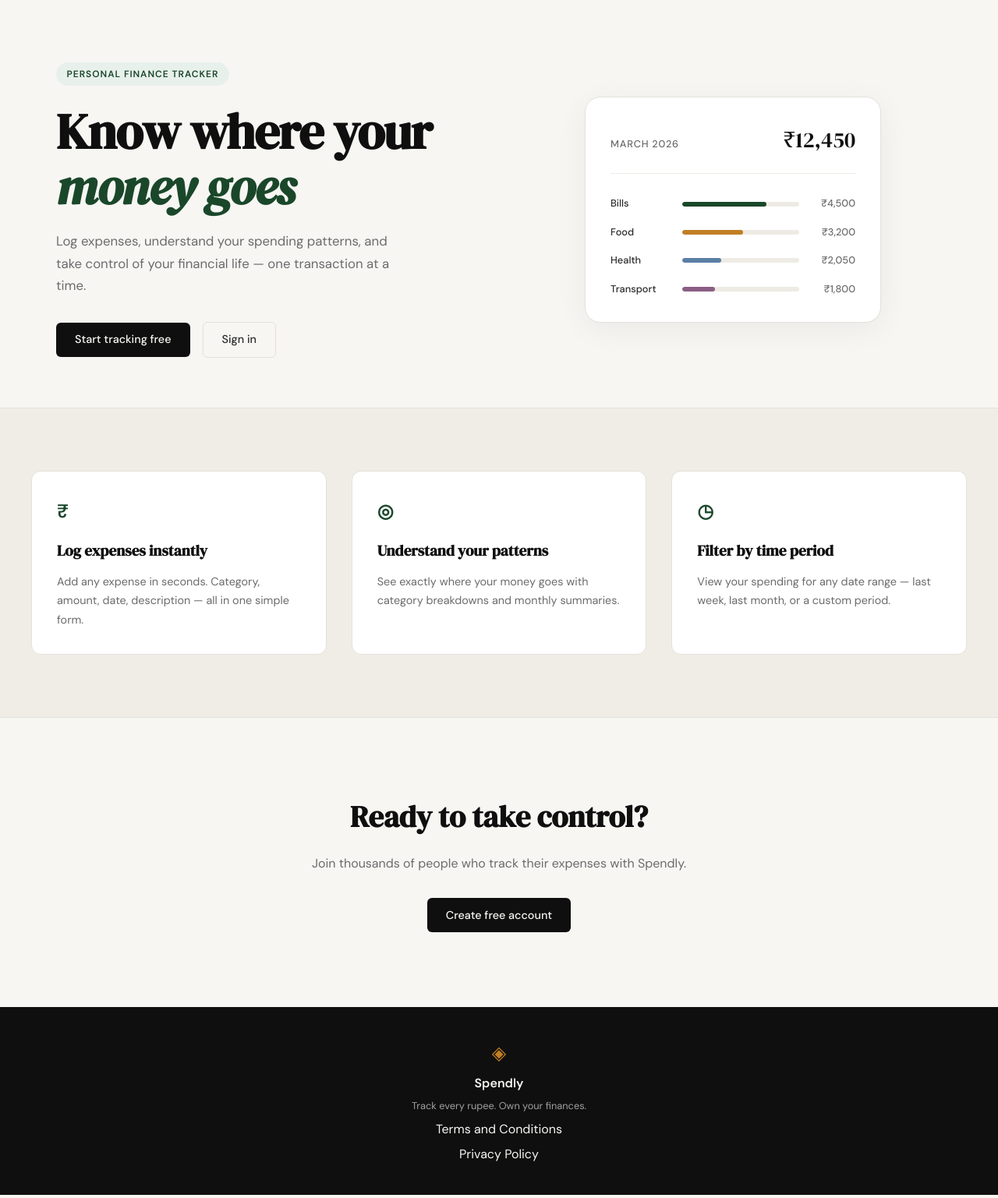
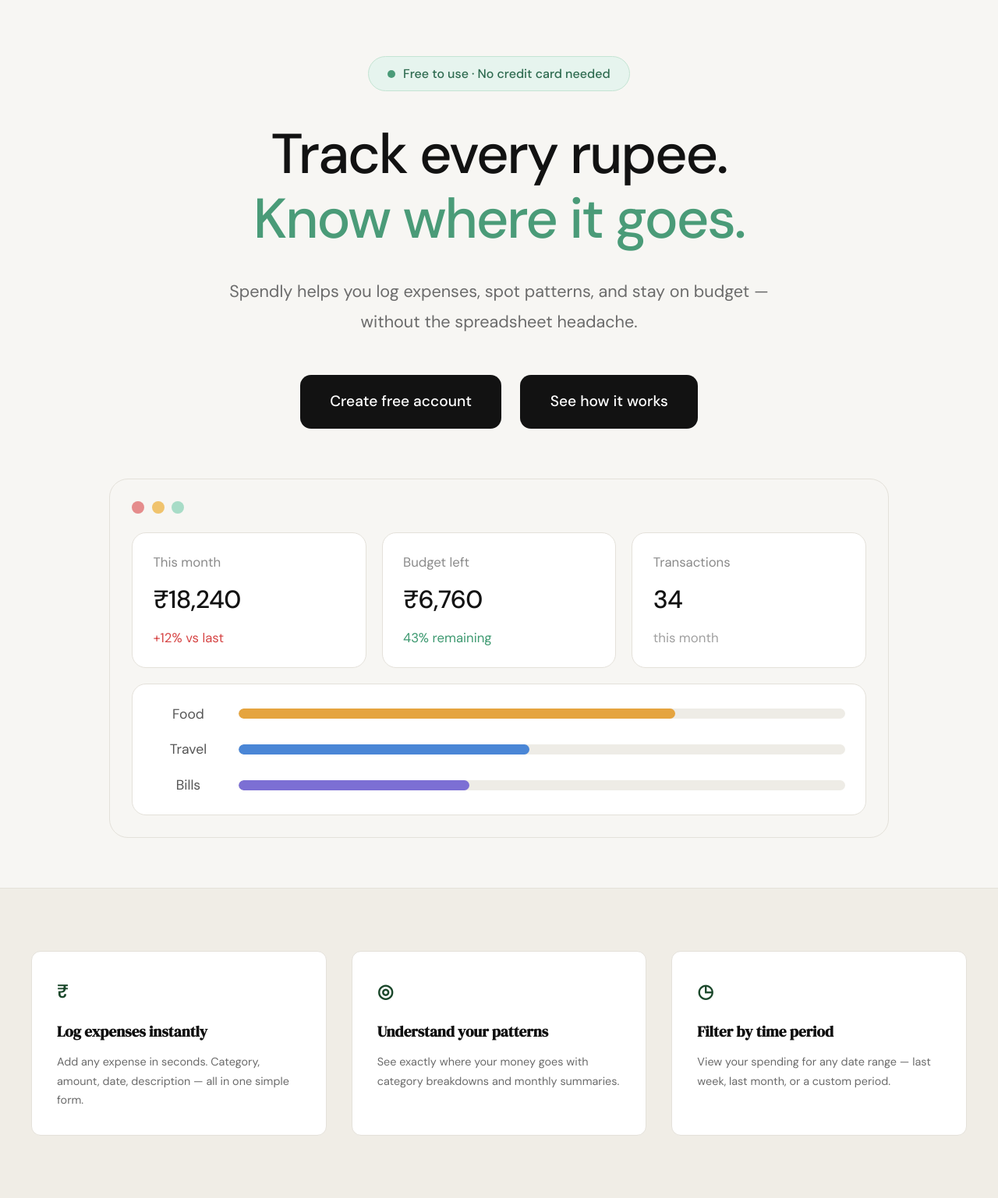
Before and after one commit to rrathore10/Spendly, a Flask app: page / in a window 1280 px wide. Shown: the part 61-1598 px from the top of the page at 78% size. Run offline with Flask 3, Linux system fonts and the light colour scheme.

Commit message:
Update landing page hero section
Co-Authored-By: Claude Sonnet 5.5 <noreply@anthropic.com>

```diff
--- a/static/css/style.css
+++ b/static/css/style.css
@@ -124,137 +124,187 @@ a { color: inherit; text-decoration: none; }
 /* ------------------------------------------------------------------ */
 
 .hero {
-    padding: 5rem 2rem 4rem;
-    display: grid;
-    grid-template-columns: 1fr 1fr;
+    padding: 4.5rem 2rem 4rem;
+    display: flex;
+    flex-direction: column;
+    align-items: center;
     gap: 4rem;
-    align-items: center;
     max-width: var(--max-width);
     margin: 0 auto;
+    text-align: center;
 }
 
 .hero-badge {
-    display: inline-block;
-    background: var(--accent-light);
-    color: var(--accent);
-    font-size: 0.75rem;
-    font-weight: 600;
-    letter-spacing: 0.08em;
-    text-transform: uppercase;
-    padding: 0.35rem 0.85rem;
+    display: inline-flex;
+    align-items: center;
+    gap: 0.6rem;
+    background: #e6f4ee;
+    border: 1px solid #c4e4d3;
+    color: #2d6a4f;
+    font-size: 1rem;
+    font-weight: 500;
+    padding: 0.55rem 1.5rem;
     border-radius: 999px;
-    margin-bottom: 1.5rem;
+    margin-bottom: 2.5rem;
+}
+
+.hero-badge-dot {
+    width: 10px;
+    height: 10px;
+    border-radius: 50%;
+    background: #4a9b78;
 }
 
 .hero-title {
-    font-family: var(--font-display);
-    font-size: clamp(2.5rem, 5vw, 4rem);
-    line-height: 1.1;
-    letter-spacing: -0.02em;
-    color: var(--ink);
-    margin-bottom: 1.25rem;
+    font-family: var(--font-body);
+    font-size: clamp(2.5rem, 6vw, 4.5rem);
+    font-weight: 500;
+    line-height: 1.15;
+    letter-spacing: -0.03em;
+    color: #121212;
+    margin-bottom: 2rem;
 }
 
-.hero-title em {
-    font-style: italic;
-    color: var(--accent);
-}
+.hero-title-accent { color: #4a9b78; }
 
 .hero-subtitle {
-    font-size: 1.05rem;
+    font-size: 1.35rem;
     color: var(--ink-muted);
-    line-height: 1.7;
-    max-width: 460px;
-    margin-bottom: 2rem;
+    line-height: 1.8;
+    max-width: 720px;
+    margin: 0 auto 3rem;
 }
 
 .hero-actions {
     display: flex;
-    gap: 1rem;
+    gap: 1.5rem;
     align-items: center;
+    justify-content: center;
 }
 
+.btn-hero {
+    display: inline-block;
+    background: #121212;
+    color: #fff;
+    padding: 1.2rem 2.4rem;
+    border-radius: 14px;
+    font-family: var(--font-body);
+    font-size: 1.2rem;
+    font-weight: 500;
+    text-decoration: none;
+    transition: background 0.2s;
+}
+
+.btn-hero:hover { background: var(--accent); }
+
 /* ------------------------------------------------------------------ */
-/* Mock card (hero visual)                                             */
+/* Dashboard preview (hero visual)                                     */
 /* ------------------------------------------------------------------ */
 
 .hero-visual {
-    display: flex;
-    justify-content: center;
+    width: 100%;
+    max-width: 1000px;
 }
 
-.mock-card {
+.dash-card {
+    background: var(--paper);
+    border: 1px solid var(--border);
+    border-radius: 24px;
+    padding: 1.75rem 1.75rem 1.75rem;
+    text-align: left;
+}
+
+.dash-dots {
+    display: flex;
+    gap: 0.6rem;
+    margin-bottom: 1.5rem;
+}
+
+.dash-dot {
+    width: 16px;
+    height: 16px;
+    border-radius: 50%;
+}
+
+.dash-dot-red { background: #e58c8c; }
+.dash-dot-yellow { background: #f0c36d; }
+.dash-dot-green { background: #a8dcc7; }
+
+.dash-stats {
+    display: grid;
+    grid-template-columns: repeat(3, 1fr);
+    gap: 1.25rem;
+    margin-bottom: 1.25rem;
+}
+
+.dash-stat {
+    display: flex;
+    flex-direction: column;
+    gap: 0.6rem;
     background: var(--paper-card);
     border: 1px solid var(--border);
-    border-radius: var(--radius-lg);
-    padding: 2rem;
-    width: 100%;
-    max-width: 380px;
-    box-shadow: 0 8px 40px rgba(0,0,0,0.06);
+    border-radius: 18px;
+    padding: 1.5rem 1.65rem;
 }
 
-.mock-card-header {
-    display: flex;
-    justify-content: space-between;
-    align-items: baseline;
-    margin-bottom: 1.75rem;
-    padding-bottom: 1.25rem;
-    border-bottom: 1px solid var(--border-soft);
+.dash-stat-label {
+    font-size: 1.05rem;
+    color: #8a8a8a;
 }
 
-.mock-label {
-    font-size: 0.8rem;
+.dash-stat-value {
+    font-size: 2rem;
     font-weight: 500;
-    color: var(--ink-muted);
-    text-transform: uppercase;
-    letter-spacing: 0.06em;
+    letter-spacing: -0.02em;
+    color: #121212;
 }
 
-.mock-total {
-    font-family: var(--font-display);
-    font-size: 1.75rem;
-    color: var(--ink);
+.dash-stat-note {
+    font-size: 1.05rem;
+    color: #a0a0a0;
 }
 
-.mock-bars { display: flex; flex-direction: column; gap: 1rem; }
+.dash-stat-note-up { color: #d64545; }
+.dash-stat-note-good { color: #3d9970; }
 
-.mock-bar-row {
-    display: grid;
-    grid-template-columns: 80px 1fr 60px;
-    align-items: center;
-    gap: 0.75rem;
+.dash-bars {
+    display: flex;
+    flex-direction: column;
+    gap: 1.1rem;
+    background: var(--paper-card);
+    border: 1px solid var(--border);
+    border-radius: 18px;
+    padding: 1.5rem 1.65rem;
 }
 
-.mock-cat {
-    font-size: 0.8rem;
-    font-weight: 500;
-    color: var(--ink-soft);
+.dash-bar-row {
+    display: grid;
+    grid-template-columns: 90px 1fr;
+    align-items: center;
+    gap: 1.25rem;
 }
 
-.mock-bar-track {
-    height: 6px;
-    background: var(--border-soft);
+.dash-cat {
+    font-size: 1.1rem;
+    color: #555;
+    text-align: center;
+}
+
+.dash-bar-track {
+    height: 13px;
+    background: #eeece6;
     border-radius: 999px;
     overflow: hidden;
 }
 
-.mock-bar {
+.dash-bar {
     height: 100%;
-    background: var(--accent);
     border-radius: 999px;
-    transition: width 0.6s ease;
 }
 
-.mock-bar-2 { background: var(--accent-2); }
-.mock-bar-3 { background: #5b7fa6; }
-.mock-bar-4 { background: #8b5e83; }
-
-.mock-amt {
-    font-size: 0.8rem;
-    font-weight: 500;
-    color: var(--ink-muted);
-    text-align: right;
-}
+.dash-bar-food { background: #e5a43f; }
+.dash-bar-travel { background: #4a86d6; }
+.dash-bar-bills { background: #7c6fd4; }
 
 /* ------------------------------------------------------------------ */
 /* Buttons                                                             */
@@ -512,14 +562,10 @@ a { color: inherit; text-decoration: none; }
 /* ------------------------------------------------------------------ */
 
 @media (max-width: 900px) {
-    .hero {
-        grid-template-columns: 1fr;
-        text-align: center;
-    }
-
-    .hero-subtitle { max-width: 100%; }
-    .hero-actions { justify-content: center; }
-    .hero-visual { display: none; }
+    .hero-subtitle { font-size: 1.1rem; }
+    .hero-actions { flex-wrap: wrap; gap: 1rem; }
+    .btn-hero { font-size: 1rem; padding: 1rem 1.75rem; }
+    .dash-stats { grid-template-columns: 1fr; }
 
     .features-inner { grid-template-columns: 1fr; }
 }
--- a/templates/landing.html
+++ b/templates/landing.html
@@ -6,55 +6,56 @@
 
 <section class="hero">
     <div class="hero-inner">
-        <div class="hero-badge">Personal Finance Tracker</div>
+        <div class="hero-badge"><span class="hero-badge-dot"></span>Free to use · No credit card needed</div>
         <h1 class="hero-title">
-            Know where your<br>
-            <em>money goes</em>
+            Track every rupee.<br>
+            <span class="hero-title-accent">Know where it goes.</span>
         </h1>
         <p class="hero-subtitle">
-            Log expenses, understand your spending patterns,
-            and take control of your financial life —
-            one transaction at a time.
+            Spendly helps you log expenses, spot patterns, and stay
+            on budget — without the spreadsheet headache.
         </p>
         <div class="hero-actions">
-            <a href="{{ url_for('register') }}" class="btn-primary">Start tracking free</a>
-            <a href="{{ url_for('login') }}" class="btn-ghost">Sign in</a>
+            <a href="{{ url_for('register') }}" class="btn-hero">Create free account</a>
+            <a href="#" class="btn-hero">See how it works</a>
         </div>
     </div>
     <div class="hero-visual">
-        <div class="mock-card">
-            <div class="mock-card-header">
-                <span class="mock-label">March 2026</span>
-                <span class="mock-total">₹12,450</span>
+        <div class="dash-card">
+            <div class="dash-dots">
+                <span class="dash-dot dash-dot-red"></span>
+                <span class="dash-dot dash-dot-yellow"></span>
+                <span class="dash-dot dash-dot-green"></span>
             </div>
-            <div class="mock-bars">
-                <div class="mock-bar-row">
-                    <span class="mock-cat">Bills</span>
-                    <div class="mock-bar-track">
-                        <div class="mock-bar" style="width: 72%"></div>
-                    </div>
-                    <span class="mock-amt">₹4,500</span>
+            <div class="dash-stats">
+                <div class="dash-stat">
+                    <span class="dash-stat-label">This month</span>
+                    <span class="dash-stat-value">₹18,240</span>
+                    <span class="dash-stat-note dash-stat-note-up">+12% vs last</span>
                 </div>
-                <div class="mock-bar-row">
-                    <span class="mock-cat">Food</span>
-                    <div class="mock-bar-track">
-                        <div class="mock-bar mock-bar-2" style="width: 52%"></div>
-                    </div>
-                    <span class="mock-amt">₹3,200</span>
+                <div class="dash-stat">
+                    <span class="dash-stat-label">Budget left</span>
+                    <span class="dash-stat-value">₹6,760</span>
+                    <span class="dash-stat-note dash-stat-note-good">43% remaining</span>
                 </div>
-                <div class="mock-bar-row">
-                    <span class="mock-cat">Health</span>
-                    <div class="mock-bar-track">
-                        <div class="mock-bar mock-bar-3" style="width: 33%"></div>
-                    </div>
-                    <span class="mock-amt">₹2,050</span>
+                <div class="dash-stat">
+                    <span class="dash-stat-label">Transactions</span>
+                    <span class="dash-stat-value">34</span>
+                    <span class="dash-stat-note">this month</span>
                 </div>
-                <div class="mock-bar-row">
-                    <span class="mock-cat">Transport</span>
-                    <div class="mock-bar-track">
-                        <div class="mock-bar mock-bar-4" style="width: 28%"></div>
-                    </div>
-                    <span class="mock-amt">₹1,800</span>
+            </div>
+            <div class="dash-bars">
+                <div class="dash-bar-row">
+                    <span class="dash-cat">Food</span>
+                    <div class="dash-bar-track"><div class="dash-bar dash-bar-food" style="width: 72%"></div></div>
+                </div>
+                <div class="dash-bar-row">
+                    <span class="dash-cat">Travel</span>
+                    <div class="dash-bar-track"><div class="dash-bar dash-bar-travel" style="width: 48%"></div></div>
+                </div>
+                <div class="dash-bar-row">
+                    <span class="dash-cat">Bills</span>
+                    <div class="dash-bar-track"><div class="dash-bar dash-bar-bills" style="width: 38%"></div></div>
                 </div>
             </div>
         </div>
```
